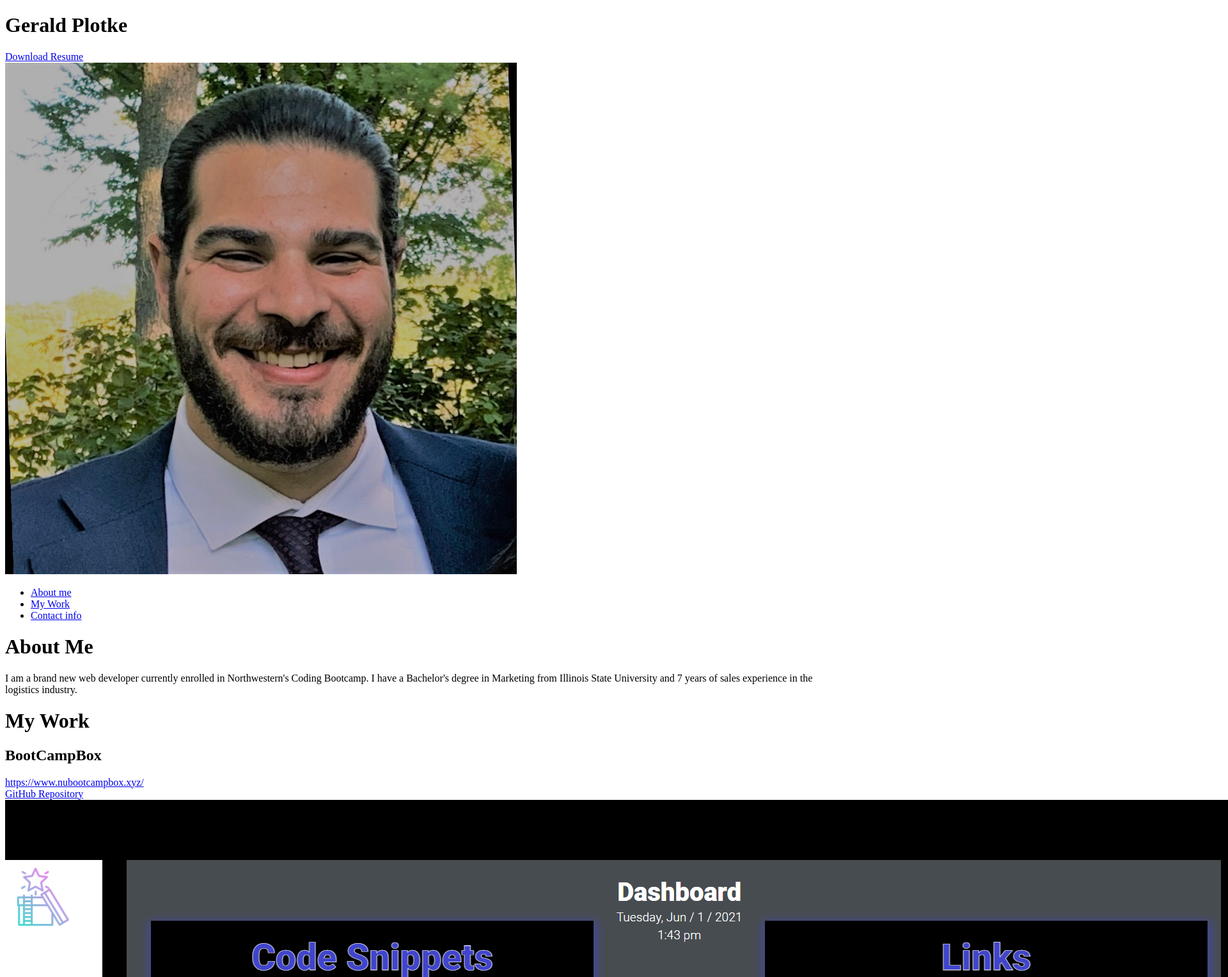
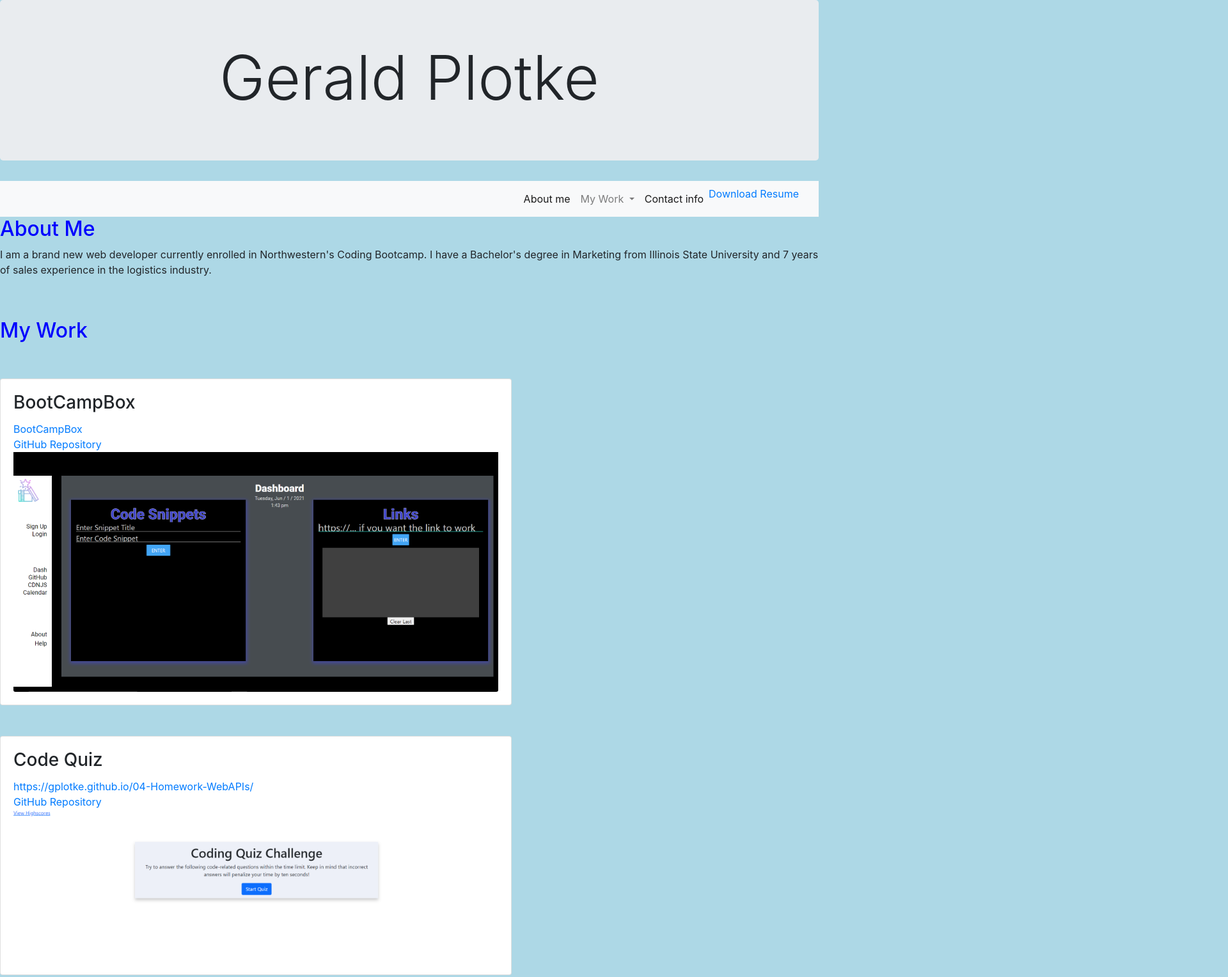
Before and after one commit to GPLOTKE/08-Portfolio, a plain HTML site: page index.html in a window 1280 px wide. Shown: the top 1528 px of the page at 64% size, 1920 px wide, since content can reach past the window. Drawn offline with nearby package versions, Linux system fonts and the light colour scheme.

Commit message:
added style

```diff
--- a/Assets/style.css
+++ b/Assets/style.css
@@ -1,5 +1,17 @@
-img {
-    max-width: 100px;
-    max-height: 100px;
-    display: block;
+#container {
+    width: 20px;
+    height: 20px;
+    /* display: table; */
 }
+
+#me {
+    text-align: center;
+}
+
+body {
+    background-color: lightblue;
+}
+
+h2 {
+    color: blue;
+}
--- a/index.html
+++ b/index.html
@@ -3,72 +3,111 @@
 
 <head>
     <meta charset="UTF-8">
+    <meta name="viewport" content="width=device-width, initial-scale=1, shrink-to-fit=no">
     <meta http-equiv="X-UA-Compatible" content="IE=edge">
     <meta name="viewport" content="width=device-width, initial-scale=1.0">
     <title>Gerald Plotke's Portfolio</title>
-    <link rel="stylesheet" type="CSS" href="Assets/style.css">
+    <link rel="stylesheet" href="https://stackpath.bootstrapcdn.com/bootstrap/4.3.1/css/bootstrap.min.css" integrity="sha384-ggOyR0iXCbMQv3Xipma34MD+dH/1fQ784/j6cY/iJTQUOhcWr7x9JvoRxT2MZw1T" crossorigin="anonymous">
+    <link rel="stylesheet" type="text/css" href="Assets/style.css">
 </head>
 
 <body>
     <Header>
-        <div class=>
-            <h1>Gerald Plotke</h1>
-            <a href="Assets/resume2.pdf">Download Resume</a>
-            <div id="jerry-image"><img src="Assets/1616002464962.jpg" alt="Picture of Jerry" />
+        <div class="jumbotron" id="me">
+            <h1 class="display-1">Gerald Plotke</h1>
+        </div>
+        <nav class="navbar navbar-expand-lg navbar-light bg-light">
+            <div class="container-fluid">
+                <ul class="navbar-nav ml-auto me-auto mb-2 mb-lg-0">
+                    <li class="nav-item">
+                        <a class="nav-link active" aria-current="page" href="#about-me">About me</a>
+                    </li>
+                    <li class="nav-item dropdown">
+                        <a class="nav-link dropdown-toggle" href="#" id="navbarDropdown" role="button" data-toggle="dropdown" aria-haspopup="true" aria-expanded="false">
+                          My Work
+                        </a>
+                        <div class="dropdown-menu" aria-labelledby="navbarDropdown">
+                            <a class="dropdown-item" href="#bootcampbox">BootCampBox</a>
+                            <a class="dropdown-item" href="#codequiz">Code Quiz</a>
+                            <a class="dropdown-item" href="#dayplanner">Day Planner</a>
+                        </div>
+                    </li>
+                    <li class="nav-item">
+                        <a class="nav-link active" aria-current="page" href="#contact-info">Contact info</a>
+                    </li>
+                    <li class="nav-item">
+                        <a class="text-primary" class="nav-link active" id="download" aria-current="page" href="Assets/resume2.pdf">Download Resume</a>
+                    </li>
+                </ul>
+            </div>
+        </nav>
+    </Header>
+
+    <main>
+        <div id="about-me" class="about-me">
+            <h2>About Me</h2>
+            <p>I am a brand new web developer currently enrolled in Northwestern's Coding Bootcamp. I have a Bachelor's degree in Marketing from Illinois State University and 7 years of sales experience in the logistics industry.</p>
+        </div>
+        <br>
+        <br>
+        <div id="my-work">
+            <h2>My Work</h2>
+            <br>
+            <br>
+            <div class="card" style="width: 50rem;">
+                <div class="card-body">
+                    <h3 id="bootcampbox" class="card-title">BootCampBox</h3>
+                    <a href="https://www.nubootcampbox.xyz/">BootCampBox</a>
+                    <br>
+                    <a href="https://github.com/BootcampBox/BootCampBox ">GitHub Repository</a>
+                    <img class="card-img-bottom" src="Assets/bootcampboxscreenshot.PNG " alt="pic of application " />
+                </div>
             </div>
         </div>
-        <nav>
-            <ul>
-                <li>
-                    <a href="#About-Me">About me</a>
-                </li>
-                <li>
-                    <a href="#My-Work">My Work</a>
-                </li>
-                <li>
-                    <a href="#Contact-Info">Contact info</a>
-                </li>
-            </ul>
-        </nav>
-
-    </Header>
-    <main>
-        <h1>About Me</h1>
-        <div id="About-Me" class="About-Me">I am a brand new web developer currently enrolled in Northwestern's Coding Bootcamp. I have a Bachelor's degree in Marketing from Illinois State University and 7 years of sales experience in the logistics industry.</div>
-        <h1>My Work</h1>
-        <div id="My-Work" class="My-Work">
-            <div>
-                <h2>BootCampBox</h2>
-                <a href="https://www.nubootcampbox.xyz/">https://www.nubootcampbox.xyz/</a>
+        <br>
+        <br>
+        <div class="card" style="width: 50rem;">
+            <div class="card-body">
+                <h3 id="codequiz" class="card-title">Code Quiz</h3>
+                <a href="https://gplotke.github.io/04-Homework-WebAPIs/ ">https://gplotke.github.io/04-Homework-WebAPIs/</a>
                 <br>
-                <a href="https://github.com/BootcampBox/BootCampBox">GitHub Repository</a>
-                <img src="Assets/bootcampboxscreenshot.PNG" alt="pic of application" />
-            </div>
-            <div>
-                <h2>Code Quiz</h2>
-                <a href="https://gplotke.github.io/04-Homework-WebAPIs/">https://gplotke.github.io/04-Homework-WebAPIs/</a>
-                <br>
-                <a href="https://github.com/GPLOTKE/04-Homework-WebAPIs">GitHub Repository</a>
-                <img src="Assets/codequizscreenshot.PNG" alt="pic of application" />
-            </div>
-            <div>
-                <h2>Day Planner</h2>
-                <a href="https://gplotke.github.io/05-Homework-ThirdPartyAPIs/">https://gplotke.github.io/05-Homework-ThirdPartyAPIs/</a>
-                <br>
-                <a href="https://github.com/GPLOTKE/05-Homework-ThirdPartyAPIs">GitHub Repository</a>\
-                <img src="Assets/dayplannerscreenshot.PNG" alt="pic of application" />
+                <a href="https://github.com/GPLOTKE/04-Homework-WebAPIs ">GitHub Repository</a>
+                <img class="card-img-bottom" src="Assets/codequizscreenshot.PNG " alt="pic of application " />
             </div>
         </div>
-        <h1>Contact Info
-            <div id="Contact-Info" class="Contact-Info"></div>
-            <h2>Email</h2>
-            <a href="mailto: jerry.plotke@gmail.com">Jerry.Plotke@gmail.com</a>
-            <h2>GitHub</h2>
-            <a href="https://github.com/GPLOTKE">GitHub Profile</a>
-            <h2>LinkedIn</h2>
-            <a href="https://www.linkedin.com/in/gerald-plotke/">LinkedIn Profile</a>
-        </h1>
+        <br>
+        <br>
+        <div class="card" style="width: 50rem;">
+            <h3 id="dayplanner" class="card-title">Day Planner</h3>
+            <a href="https://gplotke.github.io/05-Homework-ThirdPartyAPIs/">https://gplotke.github.io/05-Homework-ThirdPartyAPIs/</a>
+            <br>
+            <a href="https://github.com/GPLOTKE/05-Homework-ThirdPartyAPIs ">GitHub Repository</a>\
+            <img class="card-img-bottom" src="Assets/dayplannerscreenshot.PNG " alt="pic of application " />
+        </div>
+        <br>
+        <br>
+        <div id="contact-info" class="card" style="width: 18rem;">
+            <img src="Assets/1616002464962.jpg" class="card-img-top" alt="Picture of Jerry" />
+            <div class="card-body">
+                <h2 class="card-title">Contact Info</h2>
+
+                <h4 class="card-subtitle mb-2 text-muted">Email</h4>
+                <a class="card-link" href="mailto: jerry.plotke@gmail.com">Jerry.Plotke@gmail.com</a>
+
+                <h4 class="card-subtitle mb-2 text-muted">GitHub</h4>
+                <a class="card-link" href="https://github.com/GPLOTKE">GitHub</a>
+
+                <h4 class="card-subtitle mb-2 text-muted">LinkedIn</h4>
+                <a class="card-link" href="https://www.linkedin.com/in/gerald-plotke/">LinkedIn</a>
+            </div>
+        </div>
+        <br>
+        <br>
     </main>
+    <script src="https://code.jquery.com/jquery-3.3.1.slim.min.js " integrity="sha384-q8i/X+965DzO0rT7abK41JStQIAqVgRVzpbzo5smXKp4YfRvH+8abtTE1Pi6jizo " crossorigin="anonymous "></script>
+    <script src="https://cdnjs.cloudflare.com/ajax/libs/popper.js/1.14.7/umd/popper.min.js " integrity="sha384-UO2eT0CpHqdSJQ6hJty5KVphtPhzWj9WO1clHTMGa3JDZwrnQq4sF86dIHNDz0W1 " crossorigin="anonymous "></script>
+    <script src="https://stackpath.bootstrapcdn.com/bootstrap/4.3.1/js/bootstrap.min.js " integrity="sha384-JjSmVgyd0p3pXB1rRibZUAYoIIy6OrQ6VrjIEaFf/nJGzIxFDsf4x0xIM+B07jRM " crossorigin="anonymous "></script>
+</body>
 </body>
 
 </html>
```
